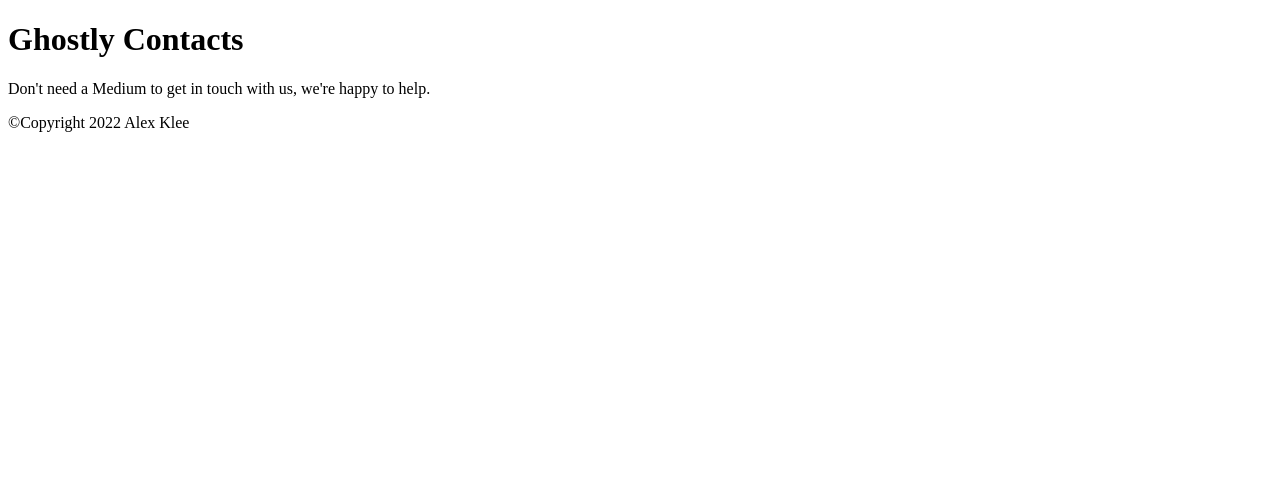
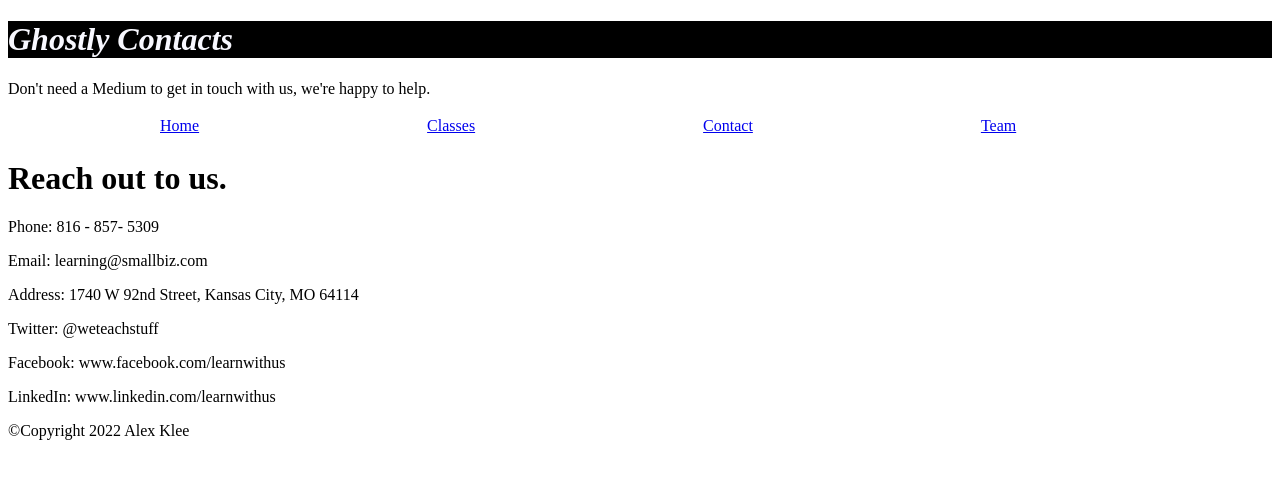
Before and after one commit to KleeAlex/FED1StudioProject2, a plain HTML site: page FED1StudioProject2/Contact.html in a window 1280 px wide. Drawn offline with Linux system fonts and the light colour scheme.

Commit message:
Been forgetting to make branches again. This should have been Navigation, but then I got carried away.

```diff
--- a/FED1StudioProject2/Contact.html
+++ b/FED1StudioProject2/Contact.html
@@ -6,6 +6,8 @@
     <meta name="description" content="Cooking Classes with Ghost Peppers" />
     <meta name="keywords" content="Cooking, Ghost Peppers, Spice, Contact" />
     <meta name="author" content="Alex Klee" />
+
+    <link href="Stylesheets/custom.css" rel="stylesheet" />
 </head>
 <body>
 
@@ -14,9 +16,51 @@
         <p>Don't need a Medium to get in touch with us, we're happy to help.</p>
     </header>
 
+    <nav>
+        <ul>
+            <li>
+                <a href="Index.html">Home</a>
+            </li>
+            <li>
+                <a href="Class">Classes</a>
+            </li>
+            <li>
+                <a href="Contact.html">Contact</a>
+            </li>
+            <li>
+                <a href="Team.html">Team</a>
+            </li>
+        </ul>
+    </nav>
+
     <main>
+        <h1>
+            Reach out to us.
+        </h1>
 
+        <p>
+            Phone: 816 - 857- 5309
+        </p>
 
+        <p>
+            Email: learning@smallbiz.com
+        </p>
+
+        <p>
+            Address: 1740 W 92nd Street, Kansas City, MO 64114
+        </p>
+
+        <p>
+            Twitter: @weteachstuff
+        </p>
+
+        <p>
+            Facebook: www.facebook.com/learnwithus
+        </p>
+
+        <p>
+            LinkedIn: www.linkedin.com/learnwithus
+        </p>
     </main>
 
     <footer>
--- a/FED1StudioProject2/Stylesheets/custom.css
+++ b/FED1StudioProject2/Stylesheets/custom.css
@@ -17,5 +17,17 @@
  p.ghostT {
      color: orangered;
      background-color: black;
+ }
 
+ nav ul li {
+     display: inline-block;
  }
+
+ nav ul li a {
+     padding: .2em 7em;
+     display: block;
+ }
+
+ nav li:hover {
+     background-color: darkgrey;
+ }
```
Also changed, not shown: FED1StudioProject2/Classes.html (+20 -1 lines), FED1StudioProject2/Index.html (+17 -0 lines), FED1StudioProject2/Team.html (+19 -0 lines).
